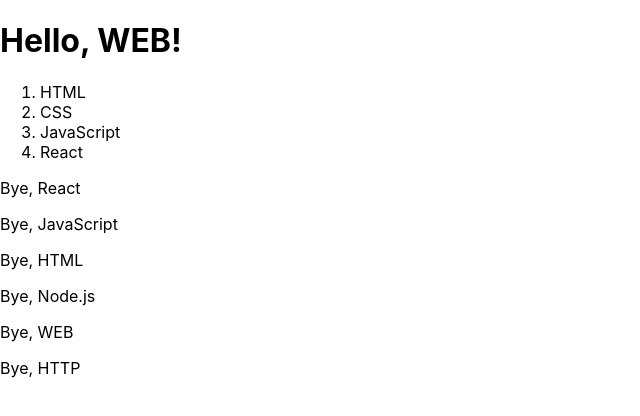
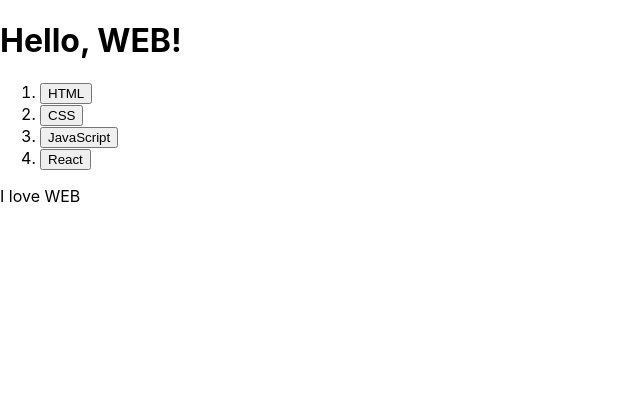
Before and after one commit to mjun0328-study/Course_React, a React (Create React App) app: page / in a window 1280 px wide. Shown: the top 416 px of the page, without its empty margins (0-640 px from the left). Built offline with nearby package versions, Linux system fonts and the light colour scheme.

Commit message:
Chapter 3 - 형태 갖추기

```diff
--- a/src/App.js
+++ b/src/App.js
@@ -5,21 +5,16 @@
       <h1>Hello, WEB!</h1>
       <ol>
         {index.map((x, i) => {
-          return <li key={i}>{x}</li>;
+          return (
+            <li key={i}>
+              <button>{x}</button>
+            </li>
+          );
         })}
       </ol>
-      <Hello name="React" />
-      <Hello name="JavaScript" />
-      <Hello name="HTML" />
-      <Hello name="Node.js" />
-      <Hello name="WEB" />
-      <Hello name="HTTP" />
+      <p>I love WEB</p>
     </div>
   );
 }
 
-function Hello({ name }) {
-  return <p>Bye, {name}</p>;
-}
-
 export default App;
```
